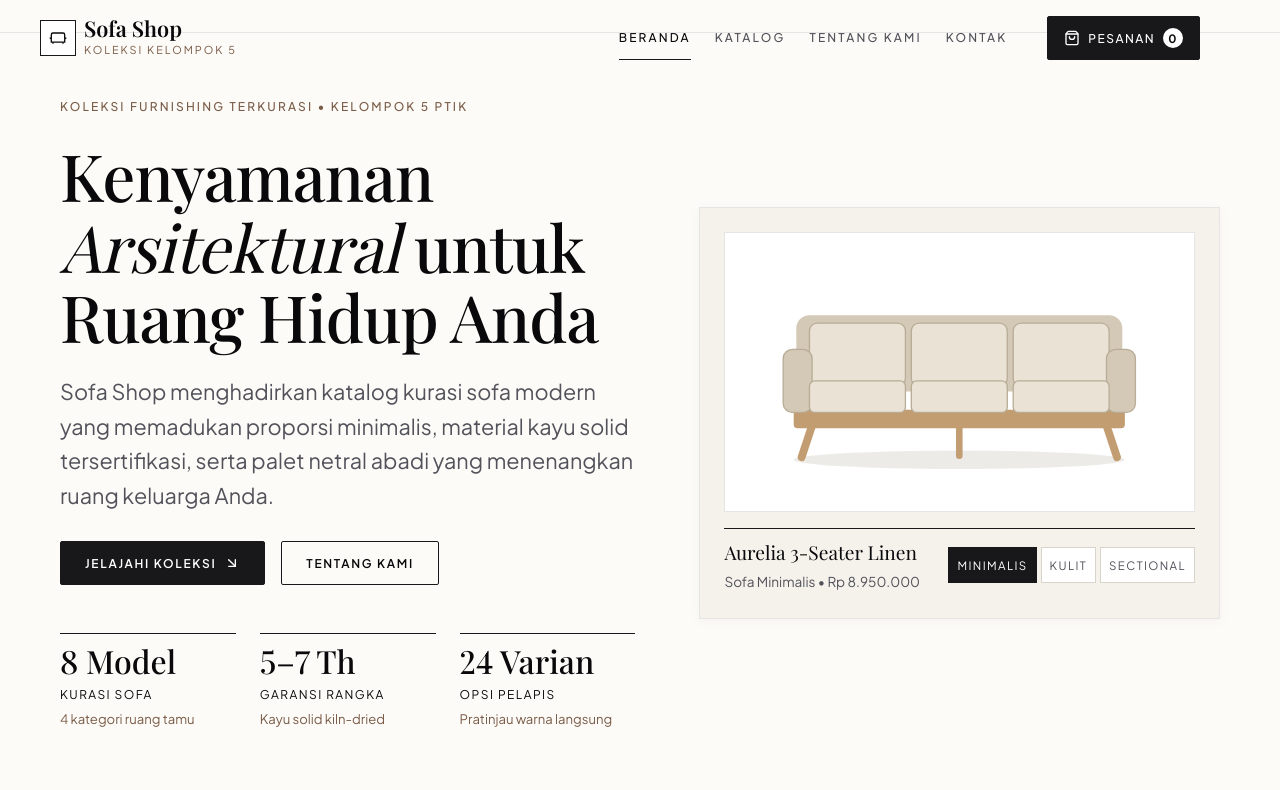
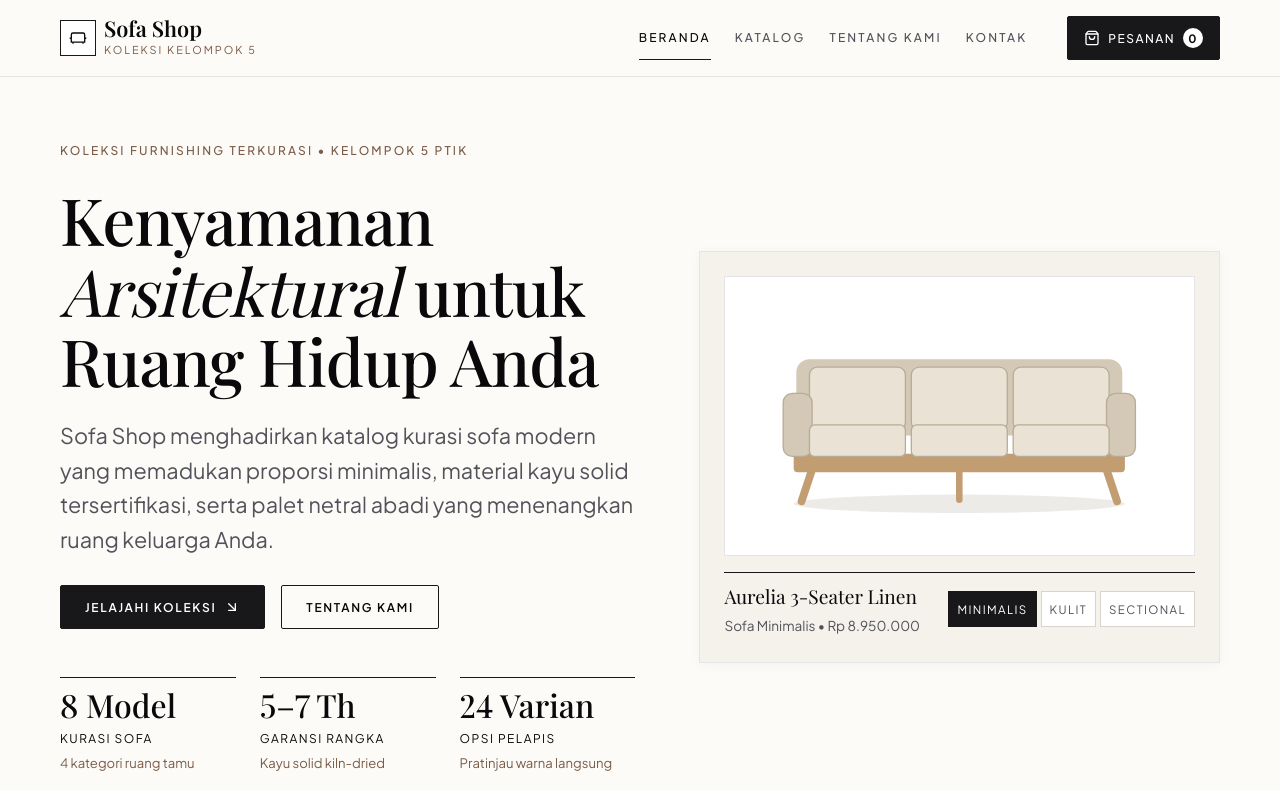
Before and after one commit to Ibnuhilmi/Kel-5_PTIK, a plain HTML site: page Sofa-Shop-Website1/index.html in a window 1280 px wide. Shown: the top 790 px of the page. Drawn offline with nearby package versions, Linux system fonts and the light colour scheme; a web font is replaced by a local one.

Commit message:
percobaan3

```diff
--- a/Sofa-Shop-Website1/css/style.css
+++ b/Sofa-Shop-Website1/css/style.css
@@ -206,7 +206,6 @@ button, input, select, textarea { font-family: inherit; }
     padding-block: var(--space-md);
 }
 .header-inner {
-    position: fixed;
     display: flex;
     align-items: center;
     justify-content: space-between;
--- a/Sofa-Shop-Website1/index.html
+++ b/Sofa-Shop-Website1/index.html
@@ -15,7 +15,7 @@
 <body>
 
   <!-- Header & Navigasi -->
-  <header class="site-header">
+  <header class="site-header navbar-fixed">
     <div class="container header-inner">
       <a href="#beranda" class="brand-link" onclick="navigateToSection('beranda', event)">
         <span class="brand-mark" aria-hidden="true">
```
